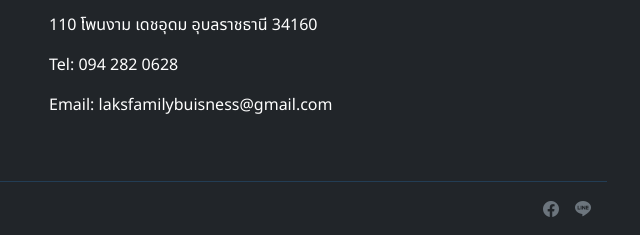
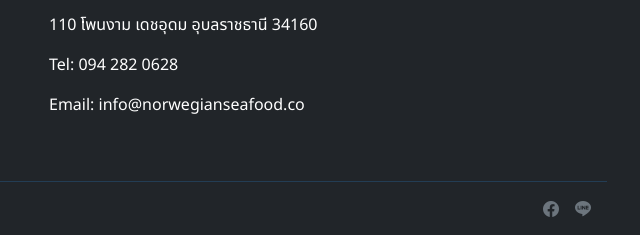
Before and after one commit to norwegianseafood/norwegianseafood.github.io, a plain HTML site: page index.html in a window 1280 px wide. Shown: the part 2852-3087 px from the top of the page, 603-1243 px from the left. Drawn offline with nearby package versions, Linux system fonts and the light colour scheme.

Commit message:
changed email address

```diff
--- a/index.html
+++ b/index.html
@@ -215,7 +215,7 @@
           <p>NORWEGIAN SEAFOOD CO.,LTD.</p>
           <P>110 โพนงาม เดชอุดม อุบลราชธานี 34160</P>
           <a href="tel:094 282 0628" style="text-decoration: none">Tel: 094 282 0628</a>
-          <p>Email: laksfamilybuisness@gmail.com</p>
+          <p>Email: info@norwegianseafood.co</p>
         </div>
 
       </div>
```
